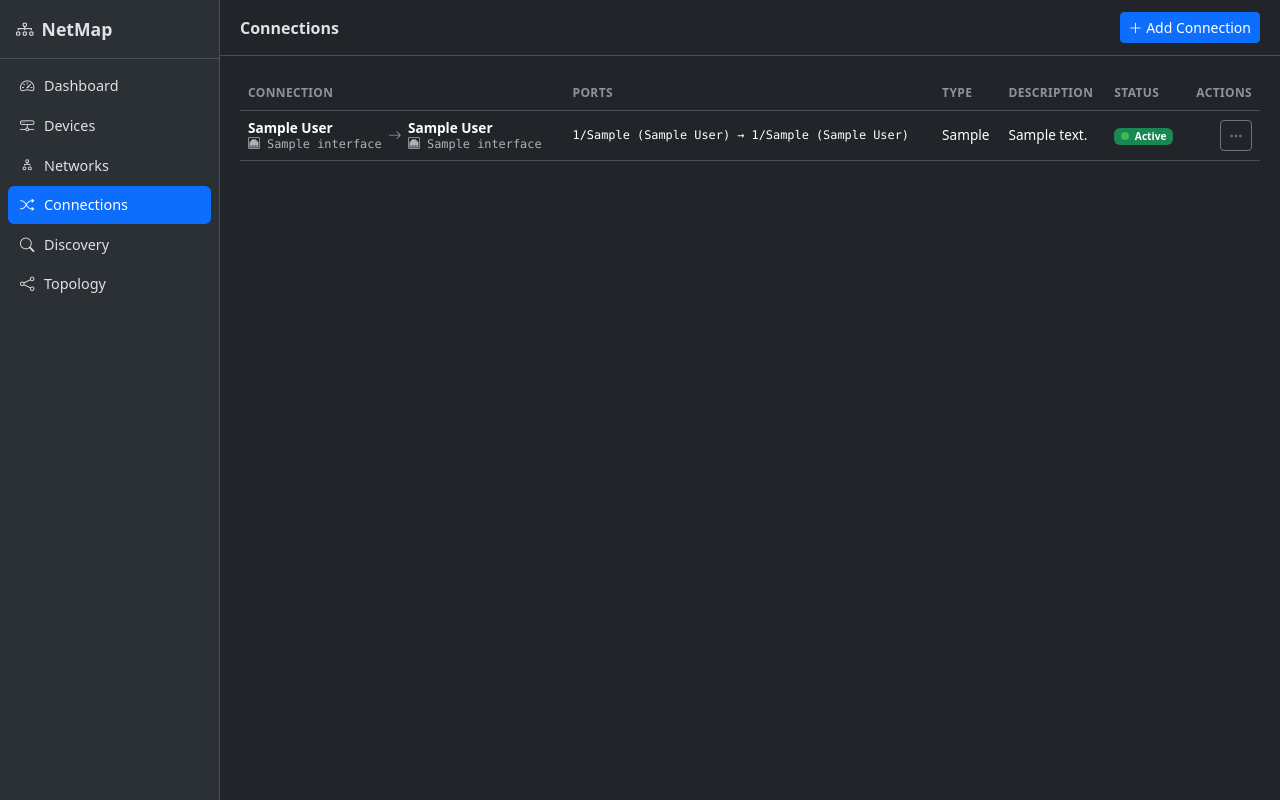
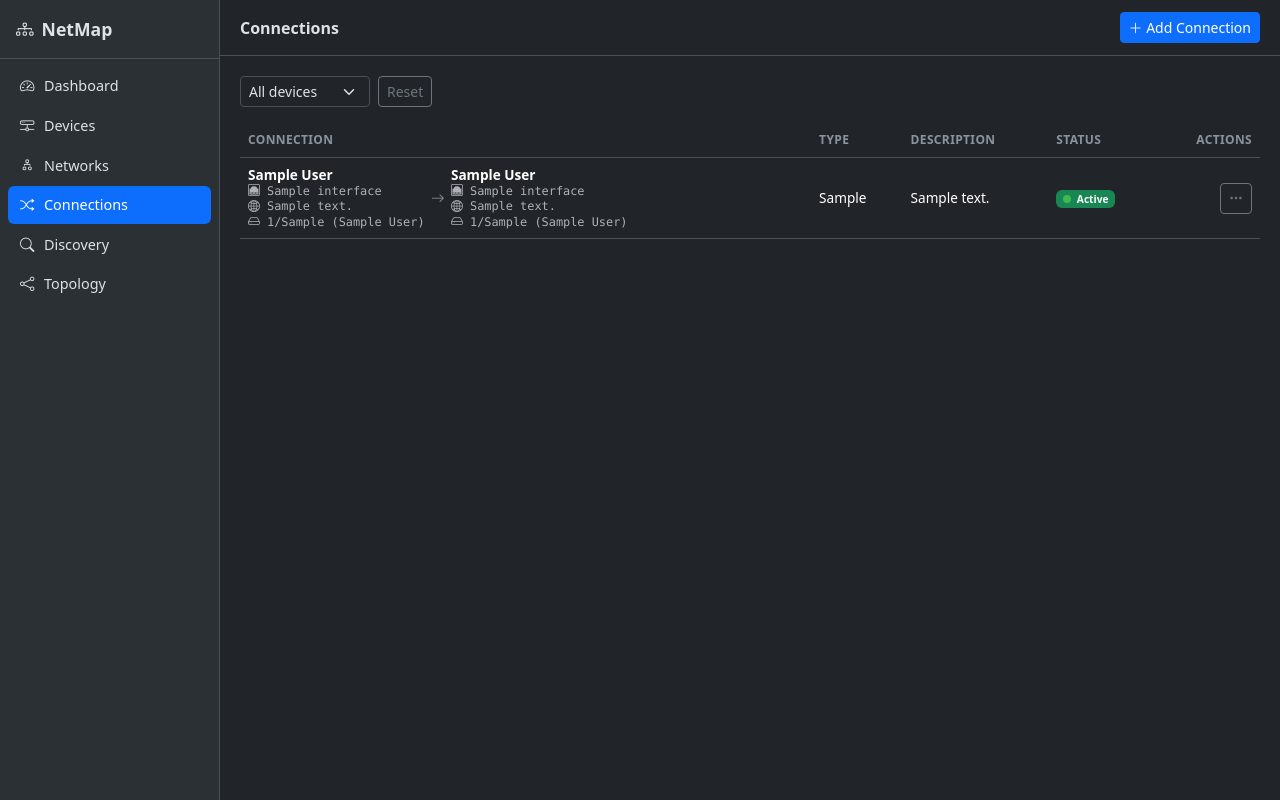
Before and after one commit to TucanIuraMD/NetMap, a Flask app: page /connections in a window 1280 px wide. Run offline with Flask 3, Linux system fonts and the light colour scheme; tables that the repository leaves empty hold one stand-in row (values such as "Sample post"); some libraries are stand-ins or nearby versions.

Commit message:
feat: improve connections UI

```diff
--- a/backend/app/templates/connections/_form.html
+++ b/backend/app/templates/connections/_form.html
@@ -69,10 +69,10 @@
 
     <details class="mb-3"
             {{ 'open' if (connection and (connection.source_port_id or connection.target_port_id)) }}>
-      <summary class="text-body-secondary small">Legacy port-based fields (advanced)</summary>
+      <summary class="text-body-secondary small">Ports (optional)</summary>
       <div class="row mt-2">
         <div class="col-md-6 mb-3">
-          <label class="form-label">Source Port <span class="text-body-secondary small">(legacy)</span></label>
+          <label class="form-label">Source Port</label>
           <select name="source_port_id" id="source-port-select" class="form-select">
             {% with ports=source_ports, selected_id=(connection.source_port_id if connection else none) %}
             {% include "connections/_port_options.html" %}
@@ -80,7 +80,7 @@
           </select>
         </div>
         <div class="col-md-6 mb-3">
-          <label class="form-label">Target Port <span class="text-body-secondary small">(legacy)</span></label>
+          <label class="form-label">Target Port</label>
           <select name="target_port_id" id="target-port-select" class="form-select">
             {% with ports=target_ports, selected_id=(connection.target_port_id if connection else none) %}
             {% include "connections/_port_options.html" %}
--- a/backend/app/templates/connections/_table.html
+++ b/backend/app/templates/connections/_table.html
@@ -4,7 +4,7 @@
 <div class="table-responsive">
   <table class="table table-hover nm-table">
     <thead>
-      <tr><th>Connection</th><th>Ports</th><th>Type</th><th>Description</th><th>Status</th><th class="text-end">Actions</th></tr>
+      <tr><th>Connection</th><th>Type</th><th>Description</th><th>Status</th><th class="text-end">Actions</th></tr>
     </thead>
     <tbody>
       {% for c in connections %}
@@ -16,6 +16,12 @@
               {% if c.source_interface_label %}
               <div class="nm-mono small text-body-secondary"><i class="bi bi-ethernet"></i> {{ c.source_interface_label }}</div>
               {% endif %}
+              {% if c.source_ip %}
+              <div class="nm-mono small text-body-secondary"><i class="bi bi-globe2"></i> {{ c.source_ip }}</div>
+              {% endif %}
+              {% if c.source_port_label %}
+              <div class="nm-mono small text-body-secondary"><i class="bi bi-hdd"></i> {{ c.source_port_label }}</div>
+              {% endif %}
             </div>
             <i class="bi bi-arrow-right nm-connection-arrow"></i>
             <div class="nm-connection-endpoint">
@@ -23,10 +29,15 @@
               {% if c.target_interface_label %}
               <div class="nm-mono small text-body-secondary"><i class="bi bi-ethernet"></i> {{ c.target_interface_label }}</div>
               {% endif %}
+              {% if c.target_ip %}
+              <div class="nm-mono small text-body-secondary"><i class="bi bi-globe2"></i> {{ c.target_ip }}</div>
+              {% endif %}
+              {% if c.target_port_label %}
+              <div class="nm-mono small text-body-secondary"><i class="bi bi-hdd"></i> {{ c.target_port_label }}</div>
+              {% endif %}
             </div>
           </div>
         </td>
-        <td class="nm-mono small">{{ c.source_port_label or '—' }} → {{ c.target_port_label or '—' }}</td>
         <td>{{ c.connection_type }}</td>
         <td>{{ c.description or '—' }}</td>
         <td>{{ macros.active_badge(c.is_active) }}</td>
@@ -36,6 +47,12 @@
               <i class="bi bi-three-dots"></i>
             </button>
             <ul class="dropdown-menu dropdown-menu-end">
+              <li>
+                <a class="dropdown-item" href="{{ url_for('web.topology.topology_view') }}">
+                  <i class="bi bi-share"></i> Open in Topology
+                </a>
+              </li>
+              <li><hr class="dropdown-divider"></li>
               <li>
                 <button class="dropdown-item"
                         hx-get="{{ url_for('web.connections.edit_connection_form', connection_id=c.id) }}"
--- a/backend/app/templates/connections/list.html
+++ b/backend/app/templates/connections/list.html
@@ -11,6 +11,26 @@
 {% endblock %}
 
 {% block content %}
+<form class="row g-2 mb-3 align-items-center"
+      hx-get="{{ url_for('web.connections.connections_table') }}"
+      hx-target="#connections-table-wrapper"
+      hx-trigger="change from:#connection-device-filter"
+      hx-push-url="true">
+  <div class="col-auto">
+    <select name="device_id" id="connection-device-filter" class="form-select form-select-sm nm-filter">
+      <option value="">All devices</option>
+      {% for device in devices %}
+      <option value="{{ device.id }}" {{ 'selected' if selected_device_id|string == device.id|string }}>
+        {{ device.display_name or device.name }}
+      </option>
+      {% endfor %}
+    </select>
+  </div>
+  <div class="col-auto">
+    <a href="{{ url_for('web.connections.list_connections') }}" class="btn btn-sm btn-outline-secondary">Reset</a>
+  </div>
+</form>
+
 <div id="connections-table-wrapper">
   {% include "connections/_table.html" %}
 </div>
--- a/backend/app/web/connections.py
+++ b/backend/app/web/connections.py
@@ -13,8 +13,17 @@ from app.api.v1.validation import CONNECTION_TYPES
 connections_bp = Blueprint("connections", __name__, url_prefix="/connections")
 
 
-def _connections_with_names() -> list[dict]:
-    connections = api_get("/connections")
+def _connections_with_names(
+    device_id: int | None = None,
+) -> list[dict]:
+    params = {"device_id": device_id} if device_id else None
+    connections = api_get("/connections", params=params)
+
+    # With query parameters the API returns a paginated envelope
+    # ({items, ...}); without any it returns a bare array.
+    if isinstance(connections, dict):
+        connections = connections["items"]
+
     devices_by_id = index_by_id(api_get("/devices"))
     ports_by_id = index_by_id(api_get("/ports"))
     interfaces_by_id = index_by_id(api_get("/interfaces"))
@@ -63,16 +72,42 @@ def _connections_with_names() -> list[dict]:
         connection["target_port_label"] = port_label(target_port)
         connection["source_interface_label"] = interface_label(source_interface)
         connection["target_interface_label"] = interface_label(target_interface)
+        connection["source_ip"] = (
+            primary_ip_by_interface.get(
+                connection["source_interface_id"]
+            )
+            if connection.get("source_interface_id") else None
+        )
+        connection["target_ip"] = (
+            primary_ip_by_interface.get(
+                connection["target_interface_id"]
+            )
+            if connection.get("target_interface_id") else None
+        )
 
     return connections
 
 
 @connections_bp.get("")
 def list_connections():
+    device_id = request.args.get("device_id", type=int)
+    devices = api_get("/devices")
     return render_template(
         "connections/list.html",
-        connections=_connections_with_names(),
+        connections=_connections_with_names(device_id),
+        devices=devices,
+        selected_device_id=device_id,
         active_page="connections",
+    )
+
+
+@connections_bp.get("/table")
+def connections_table():
+    """Partial table used by the device filter via hx-get."""
+    device_id = request.args.get("device_id", type=int)
+    return render_template(
+        "connections/_table.html",
+        connections=_connections_with_names(device_id),
     )
 
 
@@ -197,6 +232,11 @@ def _connection_form_payload() -> dict:
     }
 
 
+def _current_device_filter() -> int | None:
+    """Keep the active device filter across table refreshes."""
+    return request.args.get("device_id", type=int)
+
+
 @connections_bp.post("")
 def create_connection():
     payload = _connection_form_payload()
@@ -218,7 +258,7 @@ def create_connection():
         ), exc.status_code
 
     response = render_template(
-        "connections/_table.html", connections=_connections_with_names()
+        "connections/_table.html", connections=_connections_with_names(_current_device_filter())
     )
     return response, 200, {"HX-Trigger": "connection-saved"}
 
@@ -245,7 +285,7 @@ def update_connection(connection_id: int):
         ), exc.status_code
 
     response = render_template(
-        "connections/_table.html", connections=_connections_with_names()
+        "connections/_table.html", connections=_connections_with_names(_current_device_filter())
     )
     return response, 200, {"HX-Trigger": "connection-saved"}
 
@@ -261,5 +301,5 @@ def delete_connection(connection_id: int):
         )
 
     return render_template(
-        "connections/_table.html", connections=_connections_with_names()
+        "connections/_table.html", connections=_connections_with_names(_current_device_filter())
     )
```
